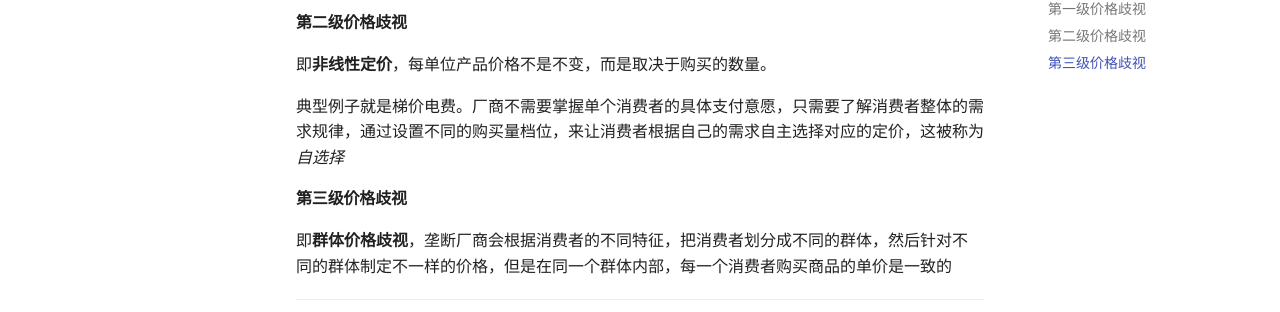
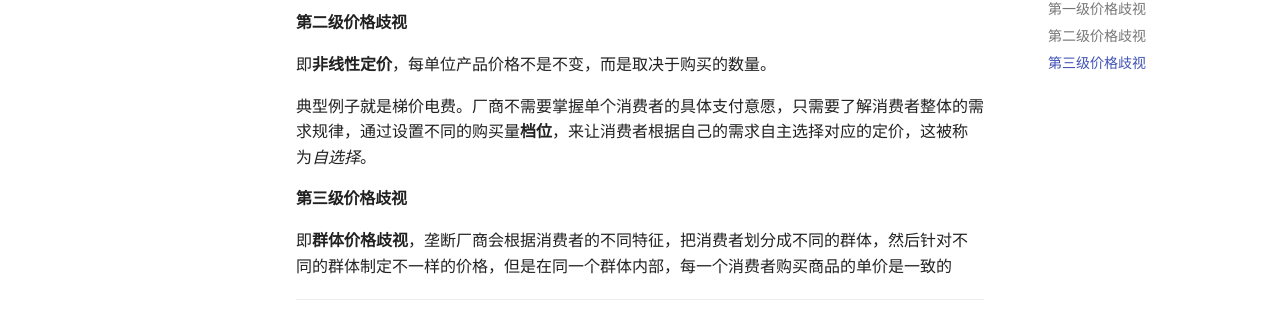
Before and after one commit to HarudogMyLand/FuckEconomicNote, an MkDocs documentation site: the page built from docs/microeco/tutorial9.md, in a window 1280 px wide and 900 px high, scrolled down 2893 px. Shown: the part 368-680 px from the top of the window. Built offline with MkDocs 1.6.1 and Material for MkDocs 9.7.7, drawn with Linux system fonts in a browser that asks for light colours.

```diff
--- a/docs/microeco/tutorial9.md
+++ b/docs/microeco/tutorial9.md
@@ -118,7 +118,7 @@ $$
 
 即**非线性定价**，每单位产品价格不是不变，而是取决于购买的数量。
 
-典型例子就是梯价电费。厂商不需要掌握单个消费者的具体支付意愿，只需要了解消费者整体的需求规律，通过设置不同的购买量档位，来让消费者根据自己的需求自主选择对应的定价，这被称为*自选择*
+典型例子就是梯价电费。厂商不需要掌握单个消费者的具体支付意愿，只需要了解消费者整体的需求规律，通过设置不同的购买量**档位**，来让消费者根据自己的需求自主选择对应的定价，这被称为*自选择*。
 
 #### 第三级价格歧视
 
```
